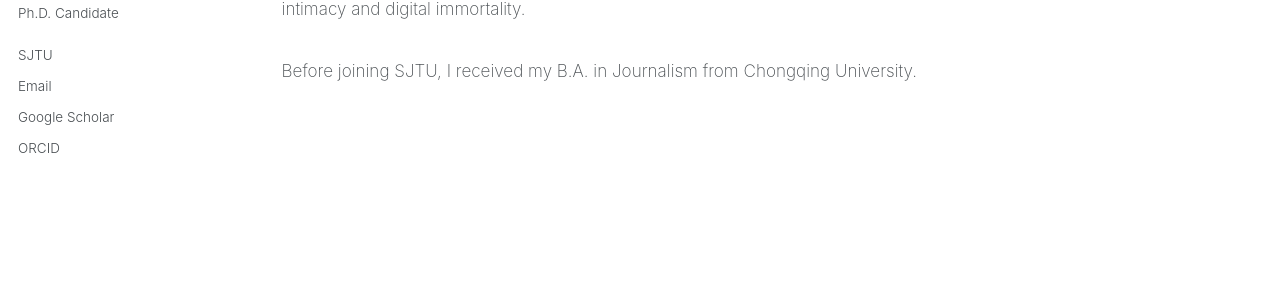
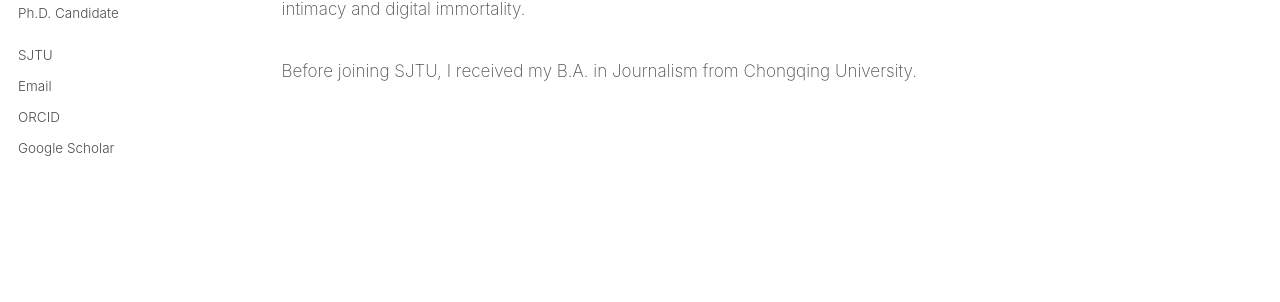
Before and after one commit to jianfenglan/jianfenglan.github.io, a Jekyll site: the page built from _pages/about.md, in a window 1280 px wide. Shown: the part 334-636 px from the top of the page. Built offline with Jekyll 4.4.1, drawn with Linux system fonts in a browser that asks for light colours.

Commit message:
Update author-profile.html

```diff
--- a/_includes/author-profile.html
+++ b/_includes/author-profile.html
@@ -56,6 +56,13 @@
         <li><a href="{{ author.arxiv }}"><i class="ai ai-arxiv ai-fw icon-pad-right"></i>arXiv</a></li>
       {% endif %}
 
+       {% if author.orcid %}
+        <li>
+          <a href="{{ author.orcid }}">
+            ORCID</a>
+        </li>
+      {% endif %}
+
       {% if author.googlescholar %}
         <li>
           <a href="{{ author.googlescholar }}" itemprop="sameAs" rel="nofollow noopener noreferrer">
@@ -71,12 +78,6 @@
         <li><a href="{{ author.impactstory }}"><i class="ai ai-impactstory ai-fw icon-pad-right"></i>Impactstory</a></li>
       {% endif %}
 
-    {% if author.orcid %}
-        <li>
-          <a href="{{ author.orcid }}">
-            ORCID</a>
-        </li>
-      {% endif %}
 
       {% if author.pubmed %}
         <li><a href="{{ author.pubmed }}"><i class="ai ai-pubmed ai-fw icon-pad-right"></i>PubMed</a></li>
```
